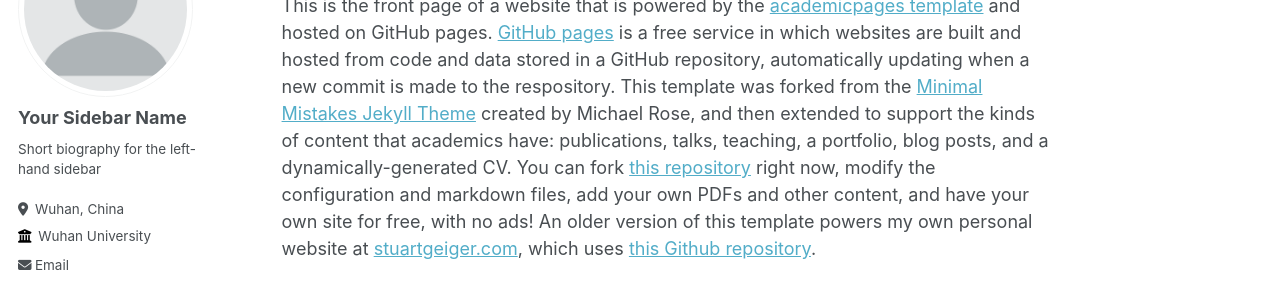
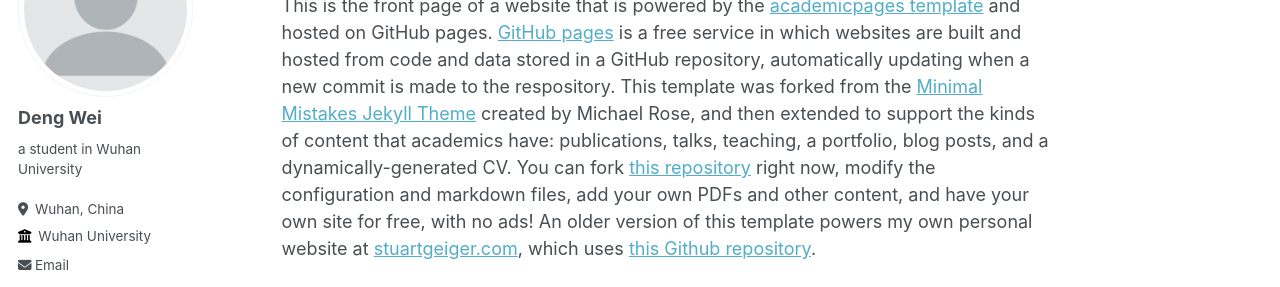
Before and after one commit to dengweiz/dengweiz.github.io, a Jekyll site: the page built from _pages/about.md, in a window 1280 px wide. Shown: the part 196-483 px from the top of the page. Built offline with Jekyll 4.4.1, drawn with Linux system fonts in a browser that asks for light colours; some web fonts are replaced.

Commit message:
Update _config.yml

```diff
--- a/_config.yml
+++ b/_config.yml
@@ -22,9 +22,9 @@ repository               : "dengweiz/dengweiz.github.io"
 author:
   # Biographic information
   avatar           : "profile.png"
-  name             : "Your Sidebar Name"
+  name             : "Deng Wei"
   pronouns         : # example: "she/her"
-  bio              : "Short biography for the left-hand sidebar"
+  bio              : "a student in Wuhan University"
   location         : "Wuhan, China"
   employer         : "Wuhan University"
   uri              : # URL
```
